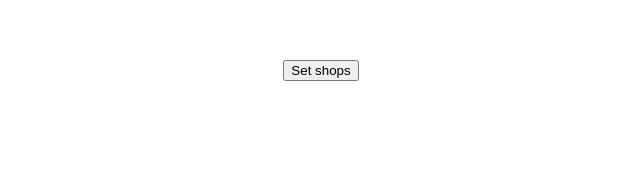
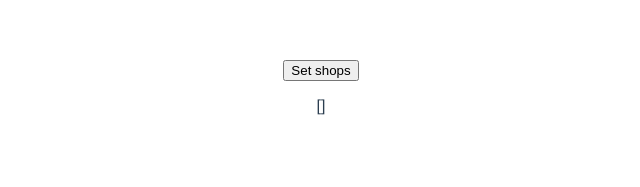
Before and after one commit to idmytro/vue2-vuex3-demo, a Vue app: page / in a window 1280 px wide. Shown: the top 187 px of the page, without its empty margins (319-959 px from the left). Built offline with nearby package versions, Linux system fonts and the light colour scheme.

Commit message:
fixes, and maybe finished

```diff
--- a/src/App.vue
+++ b/src/App.vue
@@ -1,12 +1,13 @@
 <template>
   <div id="app">
     <button type="button" @click="handleButtonClick">Set shops</button>
+    <p>{{ items }}</p>
   </div>
 </template>
 
 <script>
 import { mapState, mapMutations } from 'vuex';
-import { SHOPS_MODULE } from './store/modules/shops';
+import { SHOPS_MODULE } from './store/namespaces';
 
 export default {
   name: 'App',
@@ -14,11 +15,16 @@ export default {
     ...mapState(SHOPS_MODULE, ['items']),
     /* or */
     ...mapState(SHOPS_MODULE, { shops: 'items' }),
+    /* also works, but not recommended */
+    ...mapState(SHOPS_MODULE, {
+      alsoShops: (state) => state.items,
+    }),
   },
   methods: {
     ...mapMutations(SHOPS_MODULE, ['setItems']),
     /* or */
     ...mapMutations(SHOPS_MODULE, { setShops: 'setItems' }),
+
     handleButtonClick () {
       this.setItems([1, 2, 3]);
     },
```
